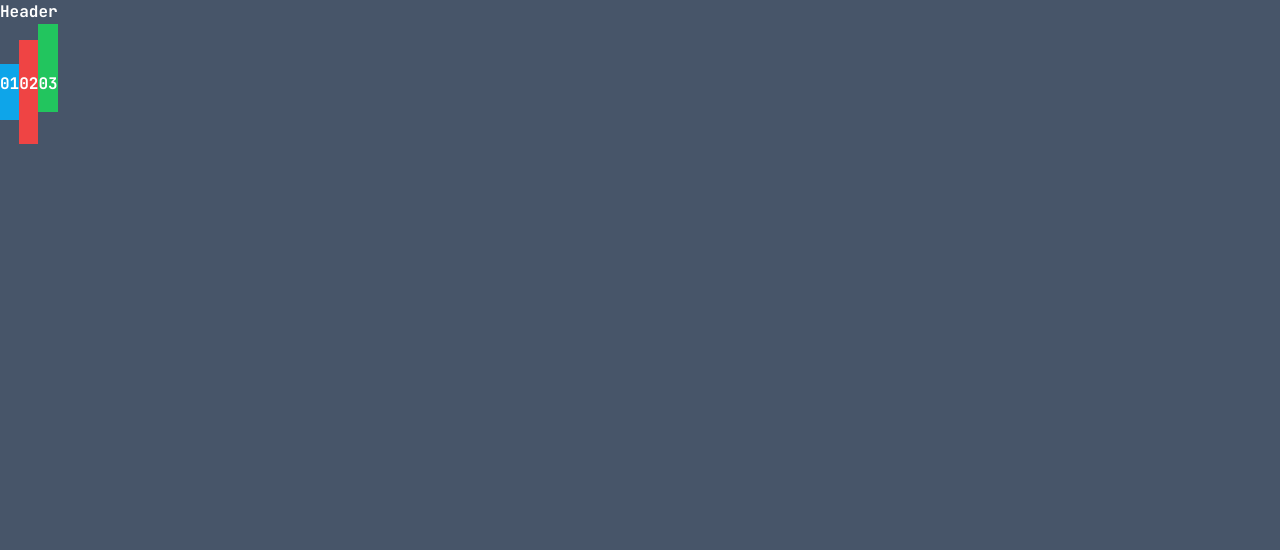
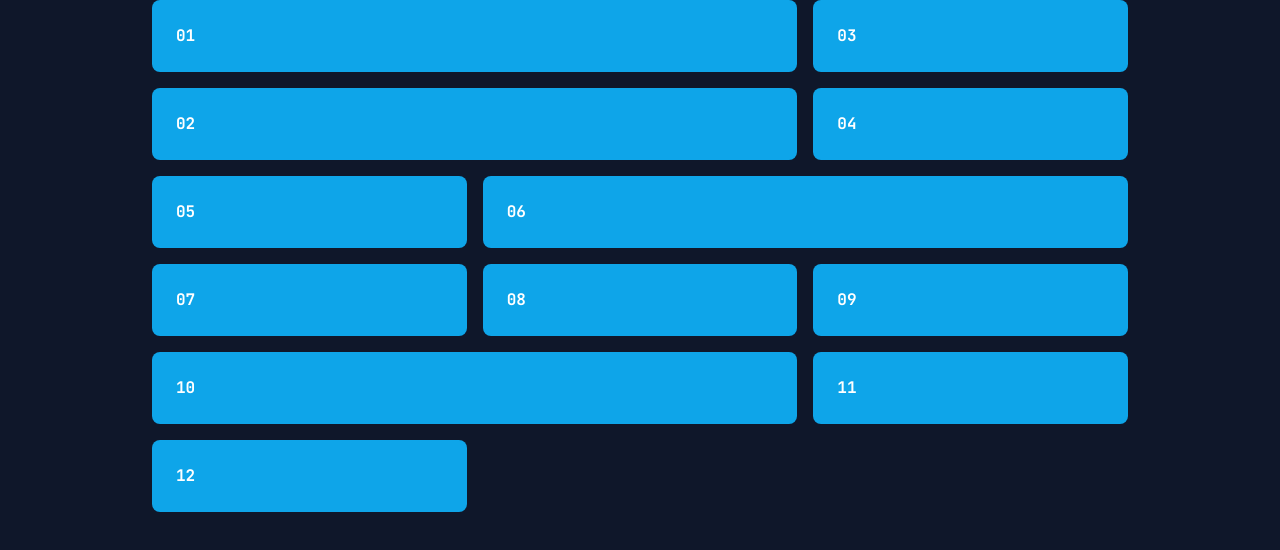
Before and after one commit to youxiang-git/tailwind-tutorial, a Next.js app: page / in a window 1280 px wide. Shown: the top 550 px of the page. Built offline with nearby package versions, Linux system fonts and the light colour scheme.

Commit message:
finished grids chapter

```diff
--- a/src/app/page.tsx
+++ b/src/app/page.tsx
@@ -1,92 +1,58 @@
 
 export default function Home() {
   return (
-    // Text decorations & typography
-    // <div>
-    //   <h1 className="text-3xl italic">Title 1</h1>
-    //   <h2 className="text-2xl underline decoration-red-300 decoration-wavy underline-offset-8 leading-loose">Title 2</h2>
-    //   <h3 className="text-xl">Title 3</h3>
-    //   <p className="text-base capitalize">A regular paragraph</p>
-    //   <p className="text-base break-all">Lorem, ipsum dolor sit pneumonoultramicroscopicsilicovolcanoconiosis amet consectetur adipisicing elit. Amet, ipsa.</p>
-    //   <p className="text-sm uppercase">A description paragraph</p>
-    //   <p className="text-xs note">A little note</p>
-    // </div>
-    // Margin & Padding
-    // <div>
-    //   <h1 className="mb-4 text-2xl font-bold">
-    //     This is my title
-    //   </h1>
-    //   <p className="">
-    //     This is my paragraph
-    //   </p>
-    // </div>
-    // Negative margins
-    // <div>
-    //   <div className="h-16 w-36 bg-blue-600 opacity-20"></div>
-    //   <div className="bg-sky-300 -mt-8">-mt-8</div>
-    // </div>
-    // Flex columns and vertical margin & padding
-    // <div className="flex-col space-y-4 min-h-screen">
-    //   <div className="w-1/5 text-nowrap bg-red-500">Side bar</div>
-    //   <div className="w-4/5 bg-green-500">Main content</div>
-    // </div>
-    // Configuring Margin in tailwind.config.ts (margin-4 = 20px instead of default)
-    // <h1 className="mb-4">First title</h1>
-    // Flex
-    // <div className="Parent">
-    //   <div>Header</div>
-    //   <div className="flex">
-    //     <div className="grow">Main Content</div>
-    //     <div className="flex flex-col">
-    //       <div>Sidebar</div>
-    //       <div>Menu</div>
+    // Grid cols
+    // <div className="h-screen text-white Parent bg-slate-900">
+    //   <div className="container mx-auto">
+    //     <div className="grid gap-4 md:grid-cols-2 lg:grid-cols-3">
+    //       <div className="bg-sky-500 p-6 rounded-lg col-start-2">First column</div>
+    //       <div className="bg-sky-500 p-6 rounded-lg col-start-1">Second column</div>
+    //       <div className="bg-red-500 p-6 rounded-lg col-span-2">Third column</div>
+    //       <div className="bg-sky-500 p-6 rounded-lg ">Fourth column</div>
+    //       <div className="bg-sky-500 p-6 rounded-lg col-start-3">Fifth column</div>
+    //       <div className="bg-red-500 p-6 rounded-lg col-span-2">Sixth column</div>
     //     </div>
     //   </div>
     // </div>
-    // Flex basis and media queries
-    // <div className="Parent">
-    //   <div>Header</div>
-    //   <div className="flex flex-col md:flex-row">
-    //     <div className="bg-red-500 basis-1/5">Sidebar</div>
-    //     <div className="bg-green-500 basis-3/5">Main Content</div>
-    //     <div className="bg-blue-500 basis-1/5">Another Sidebar</div>
-    //   </div>
-    // </div>
-    // Flex wrap
-    // <div className="Parent">
-    //   <div>
-    //     Header
-    //   </div>
-    //   <div className="flex flex-col md:flex-row">
-    //     <div className="flex w-full flex-wrap">
-    //       <div className="w-32 grow">01</div>
-    //       <div className="w-32 grow">02</div>
-    //       <div className="w-32 grow">03</div>
-    //       <div className="w-32 grow">04</div>
-    //       <div className="w-32 grow">05</div>
+
+    // Grid rows
+    // <div className="h-screen text-white Parent bg-slate-900">
+    //   <div className="container mx-auto">
+    //     <div className="grid grid-flow-col grid-rows-4 gap-4">
+    //       <div className="row-span-3 p-6 rounded-lg bg-sky-500">01</div>
+    //       <div className="p-6 rounded-lg bg-sky-500">02</div>
+    //       <div className="p-6 rounded-lg bg-sky-500">03</div>
+    //       <div className="p-6 rounded-lg bg-sky-500">04</div>
+    //       <div className="row-span-2 p-6 rounded-lg bg-sky-500">05</div>
+    //       <div className="p-6 rounded-lg bg-sky-500">06</div>
+    //       <div className="p-6 rounded-lg bg-sky-500">07</div>
+    //       <div className="p-6 rounded-lg bg-sky-500">08</div>
+    //       <div className="p-6 rounded-lg bg-sky-500">09</div>
+    //       <div className="p-6 rounded-lg bg-sky-500">10</div>
+    //       <div className="p-6 rounded-lg bg-sky-500">11</div>
+    //       <div className="p-6 rounded-lg bg-sky-500">12</div>
     //     </div>
     //   </div>
     // </div>
-    // Justify content
-    // <div className="Parent">
-    //   <div>Header</div>
-    //   <div className="flex items-center justify-evenly">
-    //     <div>Sidebar</div>
-    //     <div>
-    //       <h1>Main Content</h1>
-    //       <p>Lorem ipsum, dolor sit amet consectetur adipisicing elit. Dolor inventore assumenda tempora ipsum, officiis modi voluptas id dicta exercitationem iste!</p>
-    //     </div>
-    //     <div>Another sidebar</div>
-    //   </div>
-    // </div>
-    // Align items baseline
-    <div className="Parent">
-      <div>Header</div>
-      <div className="flex items-baseline">
-        <div className="pt-2 pb-6 bg-sky-500">01</div>
-        <div className="pt-8 pb-12 bg-red-500">02</div>
-        <div className="pt-12 pb-4 bg-green-500">03</div>
+
+    // Grid Auto flow - automatically fills empty space
+    <div className="h-screen text-white Parent bg-slate-900">
+    <div className="container mx-auto">
+      <div className="grid grid-flow-row-dense grid-cols-3 grid-rows-3 gap-4">
+        <div className="col-span-2 p-6 rounded-lg bg-sky-500">01</div>
+        <div className="col-span-2 p-6 rounded-lg bg-sky-500">02</div>
+        <div className="p-6 rounded-lg bg-sky-500">03</div>
+        <div className="p-6 rounded-lg bg-sky-500">04</div>
+        <div className="p-6 rounded-lg bg-sky-500">05</div>
+        <div className="col-span-2 p-6 rounded-lg bg-sky-500">06</div>
+        <div className="p-6 rounded-lg bg-sky-500">07</div>
+        <div className="p-6 rounded-lg bg-sky-500">08</div>
+        <div className="p-6 rounded-lg bg-sky-500">09</div>
+        <div className="col-span-2 p-6 rounded-lg bg-sky-500">10</div>
+        <div className="p-6 rounded-lg bg-sky-500">11</div>
+        <div className="p-6 rounded-lg bg-sky-500">12</div>
       </div>
     </div>
+  </div>
   );
 }
--- a/tailwind.config.ts
+++ b/tailwind.config.ts
@@ -26,9 +26,9 @@ const config: Config = {
       margin: {
         4: "20px",
       },
-      spacing: {
-        '1': '100px'
-      },
+      // spacing: {
+      //   '1': '100px'
+      // },
       backgroundImage: {
         "gradient-radial": "radial-gradient(var(--tw-gradient-stops))",
         "gradient-conic":
```
